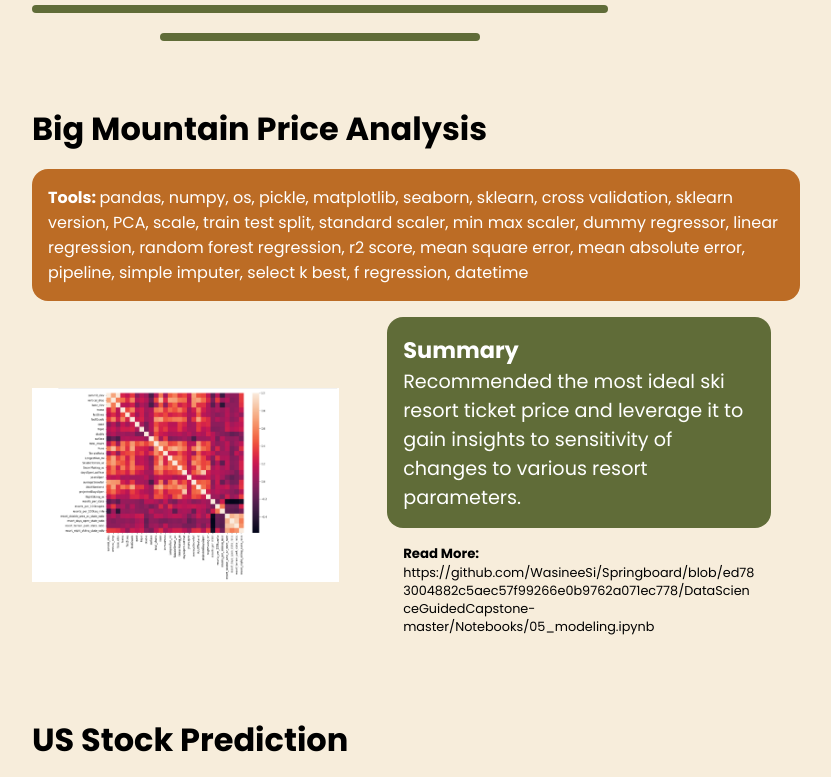
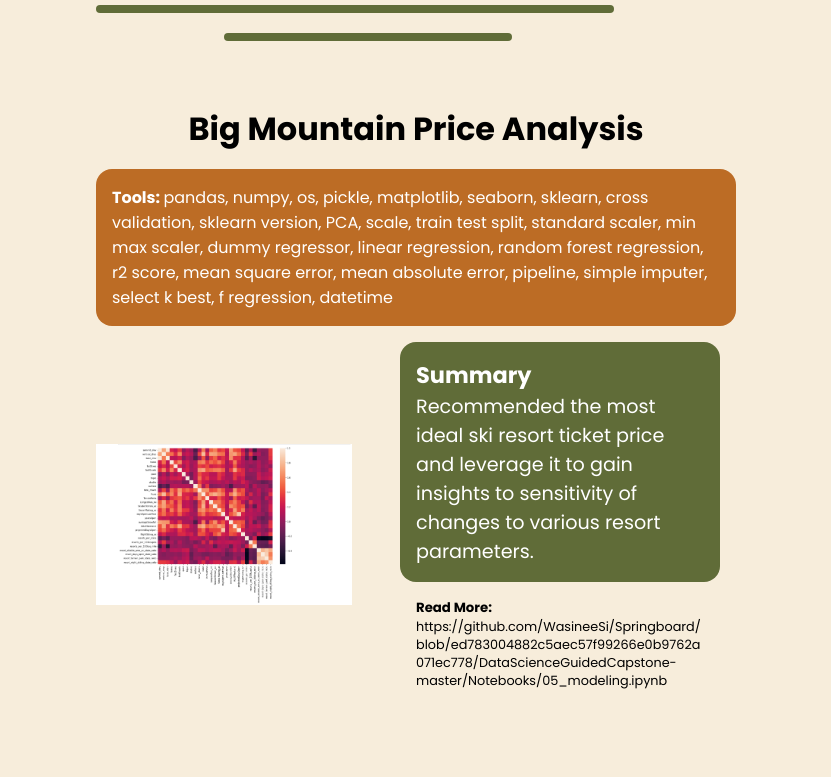
Before and after one commit to annaleexjohnson/w-portfolio, a React (Vite) app: page / in a window 1280 px wide. Shown: the part 3075-3852 px from the top of the page, without its empty margins (224-1055 px from the left). Built offline with nearby package versions, Linux system fonts and the light colour scheme.

Commit message:
Add projects style sheet and update spacing

```diff
--- a/src/components/Projects.jsx
+++ b/src/components/Projects.jsx
@@ -5,6 +5,7 @@
 import FeaturedProject from './FeaturedProject'
 import ProjectItem from './ProjectItem'
 import Button from '../assets/Button'
+import style from '../styles/projectlist.module.scss'
 
 function Projects() {
 
@@ -13,11 +14,11 @@
         alignItems: "flex-start",
         justifyContent: "center",
         flexFlow: "row wrap",
-        maxWidth: "100%",
+        maxWidth: "80%",
     }
 
   return (
-    <div id="projects" style={{paddingTop: "5vh" }}>
+    <div id="projects" className={style.container}>
         <SectionTitle title="Projects" />
         {
         featured.map((proj)=>{
@@ -32,8 +33,8 @@
             )
         })
         }
-        <h1 style={{textAlign: "center"}}>Other Projects</h1>
-        <div style={ProjList}>
+        <h1>Other Projects</h1>
+        <div className={style.projlist}>
         {
         projects.map((proj)=>{
             return(
--- /dev/null
+++ b/src/styles/projectlist.module.scss
@@ -0,0 +1,21 @@
+@import "variables";
+@import "mixins";
+
+.container{
+    padding: 0 5vw;
+    padding-top: 5vh;
+    width: 100%;
+    height: auto;
+
+    h1{
+        text-align: center;
+    }
+}
+
+.projlist{
+    display: flex;
+    align-items: flex-start;
+    justify-content: center;
+    flex-flow: wrap;
+    max-width: 100%;
+}
```
